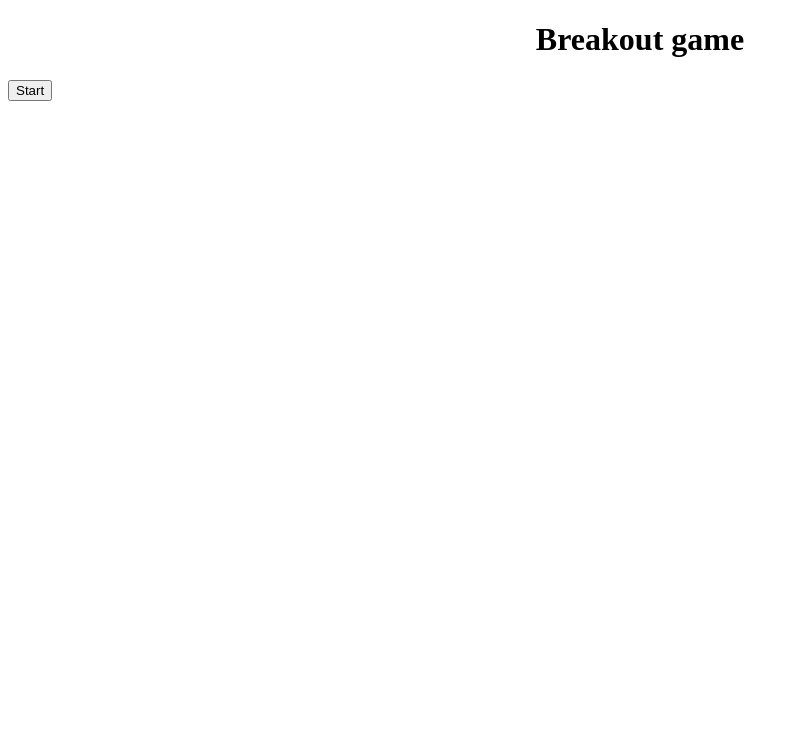
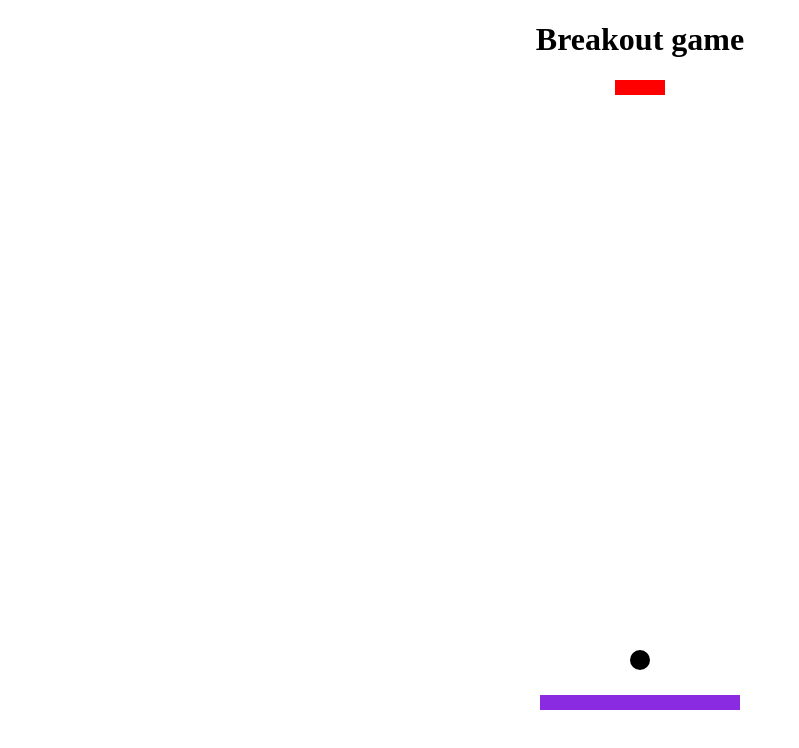
Before and after one commit to adityak-21/breakout-game, a plain HTML site: page index.html in a window 1280 px wide. Shown: the whole page, without its empty margins (0-799 px from the left). Drawn offline with Linux system fonts and the light colour scheme.

Commit message:
Added basic brick, paddle and ball using html, css

```diff
--- a/index.html
+++ b/index.html
@@ -8,7 +8,12 @@
 </head>
 <body>
     <h1 id="heading">Breakout game</h1>
-    <button id="start">Start</button>
+    <!-- <button id="start">Start</button> -->
+    <div id="container">
+        <div class="brick"></div>
+        <div class="paddle"></div>
+        <div class="ball"></div>
+    </div>
 </body>
 <script src="./index.js"></script>
 </html>
--- a/main.css
+++ b/main.css
@@ -1,6 +1,31 @@
 #heading{
     text-align: center;
 }
-#main_frame{
-    align-items: center;
+#container{
+    display: flex;
+    justify-content: center;
+    /* align-items: center; */
+    height: 80vh;
+    position: relative;
 }
+.brick{
+    width: 50px;
+    height: 15px;
+    background-color: red;
+    position: absolute;
+}
+.paddle{
+    width: 200px;
+    height: 15px;
+    background-color: blueviolet;
+    bottom: 10px;
+    position: absolute;
+}
+.ball{
+    height: 20px;
+    width: 20px;
+    background-color: black;
+    border-radius: 50%;
+    bottom: 50px;
+    position: absolute;
+}
```
